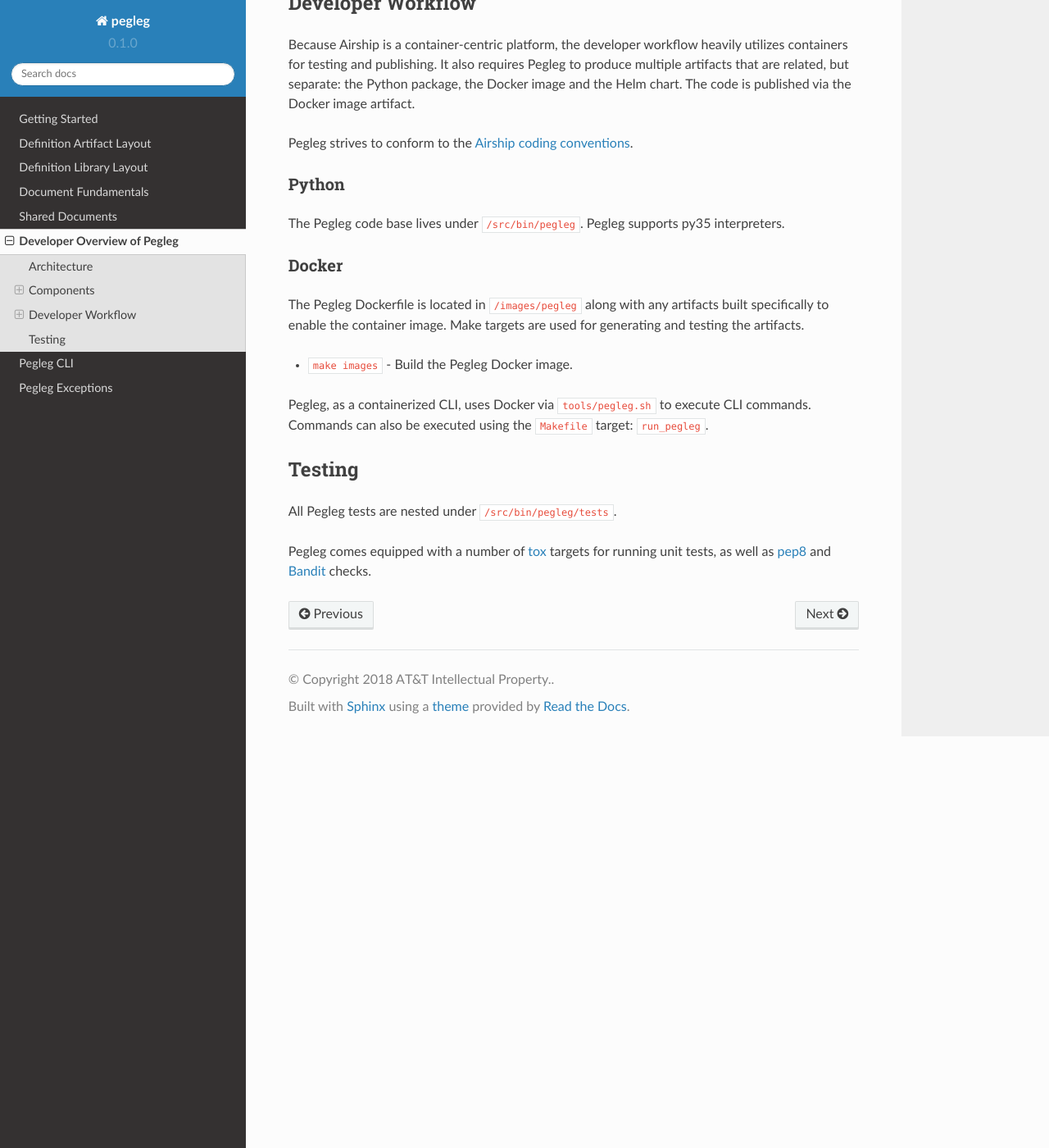
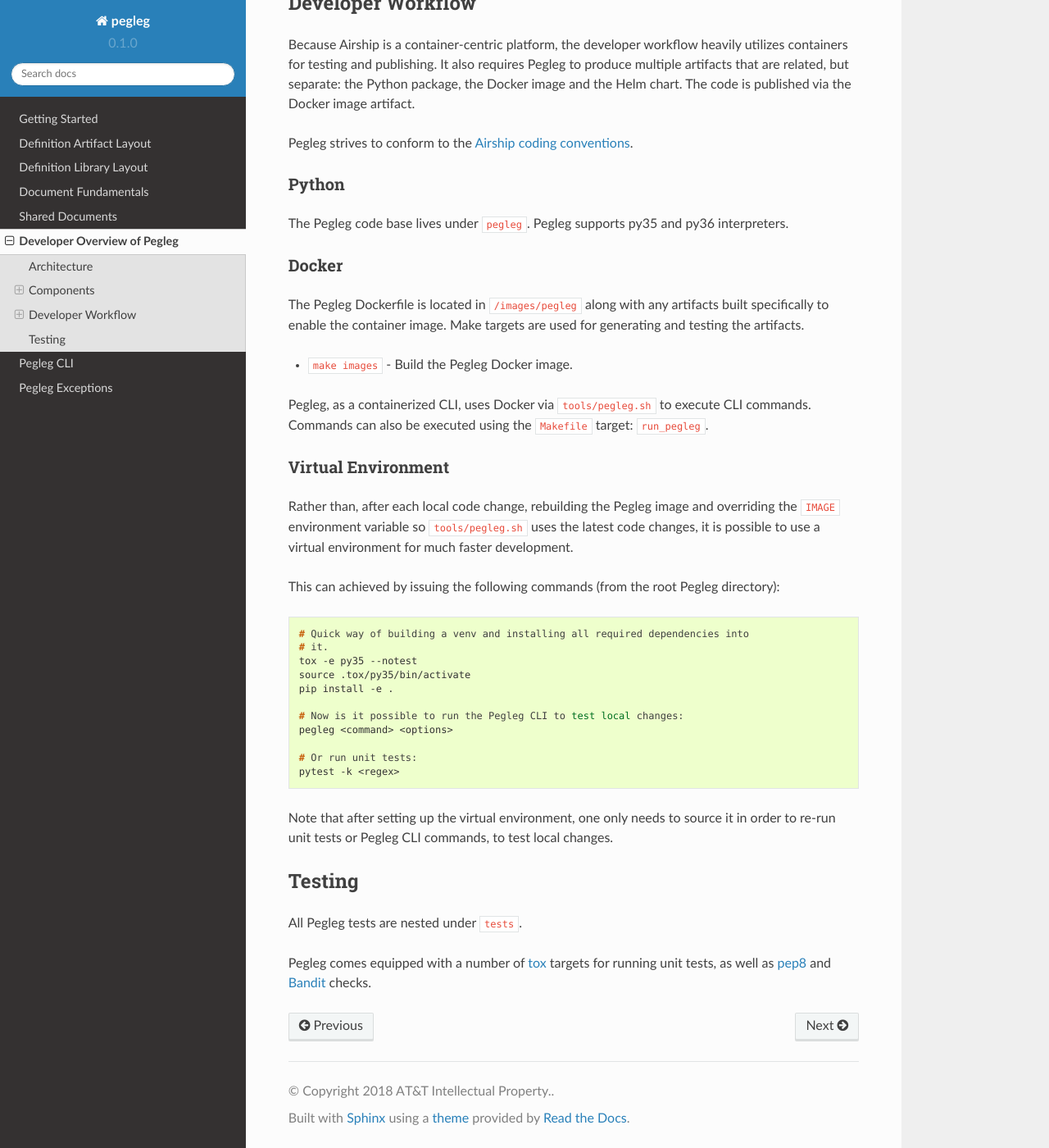
Before and after one commit to airshipit/pegleg, a Sphinx documentation site: the page built from doc/source/developer-overview.rst, in a window 1280 px wide and 1400 px high, scrolled down 1490 px. Shown: the whole window at 82% size. Built offline with Sphinx 7.4.7 and the Read the Docs theme 2.0.0, drawn with Linux system fonts in a browser that asks for light colours.

Commit message:
docs: Include venv workflow guide under "Developer Workflow"
This patch set includes information to the "Developer Workflow"
guide in order to enable developers to more quickly test local
code changes.

Rather than, after each local code change, rebuilding the
Pegleg image and overriding the ``IMAGE`` environment variable
so ``tools/pegleg.sh`` uses the latest code changes, it is
possible to use a virtual environment for much faster development.

Change-Id: Ie115744c5b473fcebc8d98f7c850e0c835c49afa

```diff
--- a/doc/source/developer-overview.rst
+++ b/doc/source/developer-overview.rst
@@ -72,7 +72,7 @@
 Python
 ------
 
-The Pegleg code base lives under ``/src/bin/pegleg``. Pegleg supports py35
+The Pegleg code base lives under ``pegleg``. Pegleg supports py35 and py36
 interpreters.
 
 Docker
@@ -88,10 +88,38 @@
 execute CLI commands. Commands can also be executed using the ``Makefile``
 target: ``run_pegleg``.
 
+Virtual Environment
+-------------------
+
+Rather than, after each local code change, rebuilding the Pegleg image and
+overriding the ``IMAGE`` environment variable so ``tools/pegleg.sh`` uses
+the latest code changes, it is possible to use a virtual environment for
+much faster development.
+
+This can achieved by issuing the following commands (from the root Pegleg
+directory):
+
+.. code-block:: console
+
+  # Quick way of building a venv and installing all required dependencies into
+  # it.
+  tox -e py35 --notest
+  source .tox/py35/bin/activate
+  pip install -e .
+
+  # Now is it possible to run the Pegleg CLI to test local changes:
+  pegleg <command> <options>
+
+  # Or run unit tests:
+  pytest -k <regex>
+
+Note that after setting up the virtual environment, one only needs to source it
+in order to re-run unit tests or Pegleg CLI commands, to test local changes.
+
 Testing
 =======
 
-All Pegleg tests are nested under ``/src/bin/pegleg/tests``.
+All Pegleg tests are nested under ``tests``.
 
 Pegleg comes equipped with a number of `tox`_ targets for running unit tests,
 as well as `pep8`_ and `Bandit`_ checks.
```
